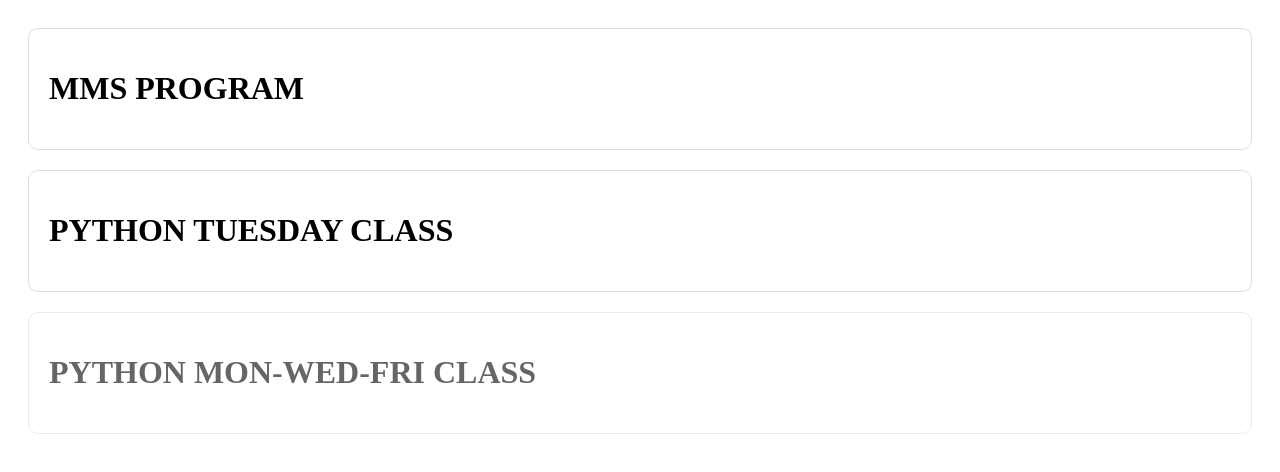
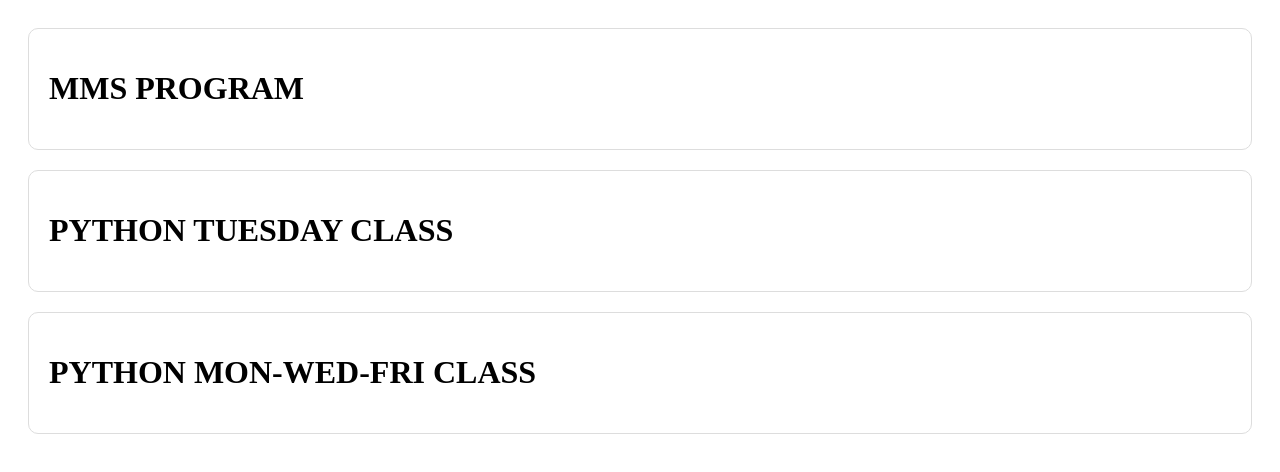
Before and after one commit to victot0121/mms-2-july, a React (Vite) app: page / in a window 1280 px wide. Shown: the top 472 px of the page. Built offline with nearby package versions, Linux system fonts and the light colour scheme.

Commit message:
working on monday friday

```diff
--- a/src/App.jsx
+++ b/src/App.jsx
@@ -6,6 +6,8 @@ import Pythontuesday from './pages/Pythontuesday'
 import PythotuesdayDetail from './pages/PythotuesdayDetail'
 import ReactNativeProject from './pages/Reactnativeproject'
 import ReactnativeprojectDetail from './pages/ReactnativeprojectDetail'
+import Pythomonday from './pages/Pythomonday'
+import Pythonmondaydetails from './pages/PythomondayDetail'
 
 function App() {
   return (
@@ -19,6 +21,8 @@ function App() {
           <Route path="/reactnativeproject/:id" element={<ReactnativeprojectDetail />} />
           <Route path="/pythontuesday" element={<Pythontuesday />} />
           <Route path="/pythontuesday/:id" element={<PythotuesdayDetail />} />
+          <Route path="/pythomonday" element={<Pythomonday />} />
+          <Route path="/pythomonday/:id" element={<Pythonmondaydetails />} />
         </Routes>
       </Router>
     </>
--- a/src/pages/HomePage.jsx
+++ b/src/pages/HomePage.jsx
@@ -33,7 +33,20 @@ const HomePage = () => {
                 </div>
               </Link>
            </>
-        ):(
+        ):index === 2 ? (
+           <>
+              <Link
+                key={index}
+                to="/pythomonday"
+                style={{ textDecoration: "none", color: "inherit" }}
+              >
+                <div className="course-card">
+                  <h1>{course}</h1>
+                </div>
+              </Link>
+           </>
+        )
+        :(
           <div
             key={index}
             className="course-card"
--- /dev/null
+++ b/src/pages/Pythomonday.jsx
@@ -0,0 +1,16 @@
+import "./styles/styles.css";
+import { Link } from "react-router-dom";
+
+const Pythomonday = () => {
+    return (
+        <div className="container">
+            <h1 className="page-title" style={{ display: "flex", textAlign: "center", flexDirection: "column" }}>Python Monday, Wednesday and Friday Class Projects and Group Members</h1>
+
+
+
+
+        </div>
+    )
+}
+
+export default Pythomonday
--- /dev/null
+++ b/src/pages/PythomondayDetail.jsx
@@ -0,0 +1,9 @@
+
+
+const PythomondayDetail = () => {
+  return (
+    <div>PythomondayDetail</div>
+  )
+}
+
+export default PythomondayDetail
--- a/src/pages/data/reactnativeproject.js
+++ b/src/pages/data/reactnativeproject.js
@@ -23,6 +23,7 @@ const reactnativeprojects = [
       "EGWUATU MICHAEL IKECHUCKWU",
       "Onyenwe Favour Nmesoma",
       "David Akinwumi",
+      "MAANGA NATHANEL"
 
     ],
 
```
Also changed, not shown: src/pages/Pythontuesday.jsx (line endings or trailing spaces).
